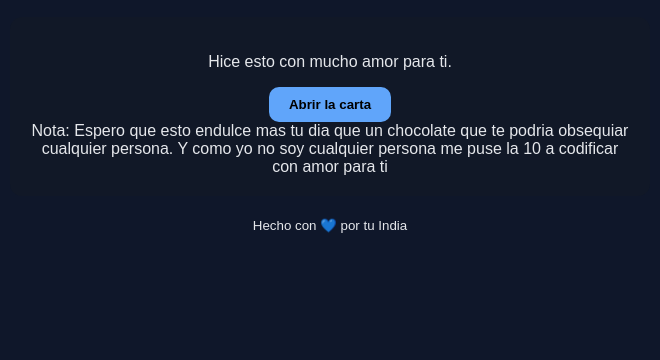
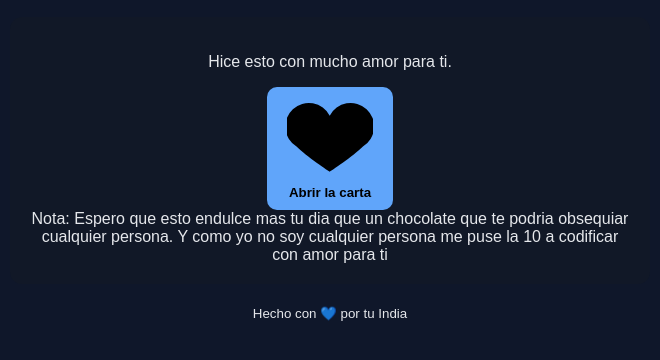
Before and after one commit to jhisis/DE_YO_PARA_TI, a plain HTML site: page index.html in a window 1280 px wide. Shown: the part 122-482 px from the top of the page, without its empty margins (310-970 px from the left). Drawn offline with Linux system fonts and the light colour scheme.

Commit message:
Update button for opening letter with SVG icon

```diff
--- a/index.html
+++ b/index.html
@@ -23,7 +23,15 @@
     <!-- Portada -->
     <section id="hero" class="card center">
       <p class="lead">Hice esto con mucho amor para ti.</p>
-      <button id="openLetterBtn" class="btn">Abrir la carta</button>
+
+      <button id="openLetterBtn" class="btn btn--xl" aria-label="Abrir la carta">
+  <!-- Corazón en vivo con SVG, no dependes de emojis -->
+  <svg viewBox="0 0 24 24" fill="currentColor" aria-hidden="true">
+    <path d="M12 21s-6.7-4.46-9.33-7.1A6.6 6.6 0 1 1 12 5.27a6.6 6.6 0 1 1 9.33 8.63C18.7 16.54 12 21 12 21z"/>
+  </svg>
+  Abrir la carta
+</button>
+
       <div class="small mt-8">Nota: Espero que esto endulce mas tu dia que un chocolate que te podria obsequiar cualquier persona. Y como yo
       no soy cualquier persona me puse la 10 a codificar con amor para ti</div>
     </section>
```
